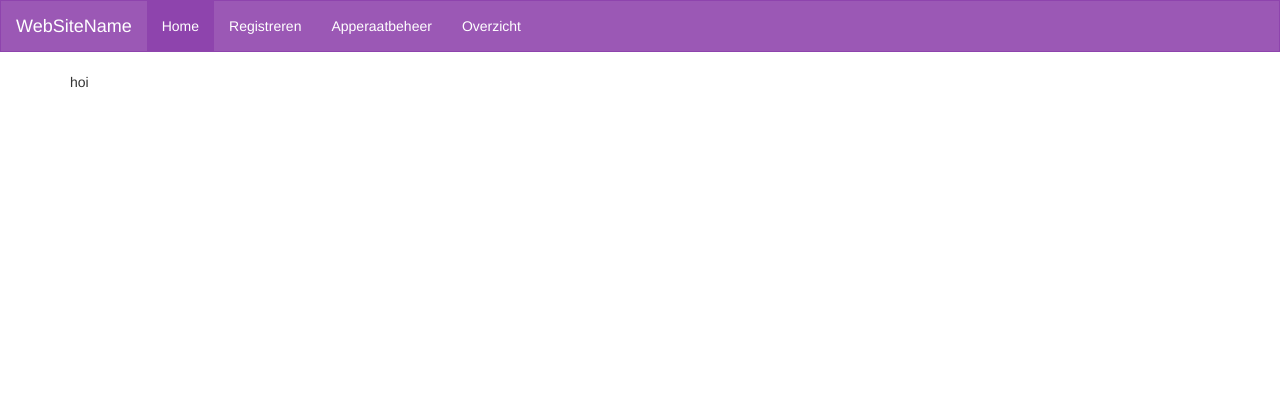
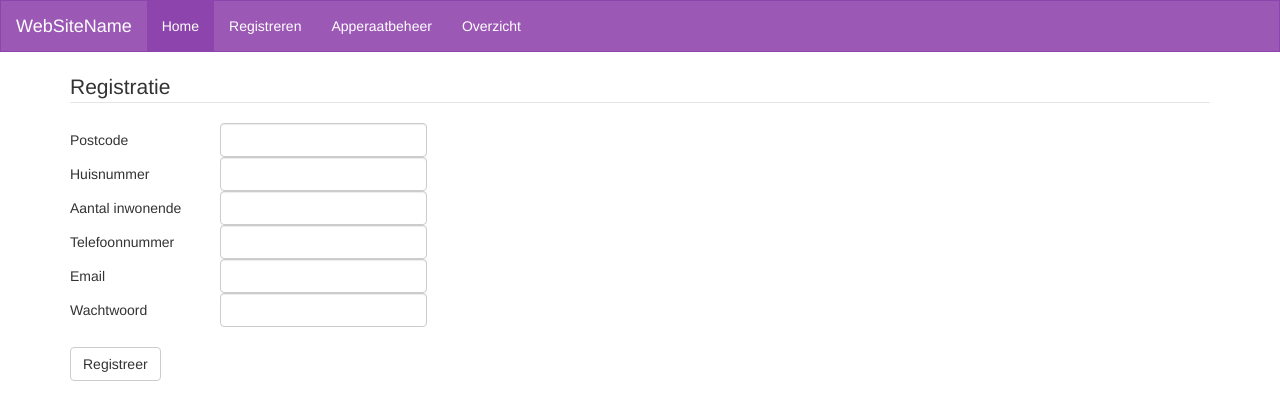
Before and after one commit to johank93/thema3.1, a PHP site: page /?p=registreren in a window 1280 px wide. Shown: the top 420 px of the page. Run offline with PHP 8.4, Linux system fonts and the light colour scheme; style sheets or scripts are compiled from the project's sources; some libraries are stand-ins or nearby versions.

Commit message:
Registratiepagina edited

```diff
--- a/week3/inc/functions.php
+++ b/week3/inc/functions.php
@@ -23,5 +23,9 @@ function pageload() {
     }
 }
 
+function validateEmail($email) {
+  return filter_var($email, FILTER_VALIDATE_EMAIL);
+}
+
 //}
 ?>
--- a/week3/index.php
+++ b/week3/index.php
@@ -1,13 +1,4 @@
-<?php  include 'inc/functions.php';  //error_reporting(0); //session_start();
-
-    $con = mysqli_connect('localhost','root','','nrg');
-
-    if (!$con) {
-        die('Could not connect: ' . mysqli_error($con));
-    }
-
-
-?>
+<?php  include 'inc/functions.php';  //error_reporting(0); //session_start(); ?>
 
 <!DOCTYPE html>
 <html lang="en">
--- a/week3/less/style.less
+++ b/week3/less/style.less
@@ -96,3 +96,9 @@
         border-radius: @borderRadius;
     }
 }
+
+//FORMS
+
+tr.spaceUnder > td{
+  margin-bottom: 50px;
+}
--- a/week3/pages/registreren.php
+++ b/week3/pages/registreren.php
@@ -1 +1,105 @@
-hoi
+<?php
+
+    $con = mysqli_connect('localhost','root','','nrg');
+
+    if (!$con) {
+        die('Could not connect: ' . mysqli_error($con));
+    }
+
+if(!empty($_POST)) {
+
+		//Controle of alles is ingevuld
+		$error = NULL;
+		if (empty($_POST['grootte'])) {$error .= "<li>Aantal inwoners</li>";}
+		if (empty($_POST['postcode'])) {$error .= "<li>Postcode</li>";}
+		if (empty($_POST['huisnr'])) {$error .= "<li>Huisnummer</li>";}
+                if (empty($_POST['tel'])) {$error .= "<li>Tel</li>";}
+                if (empty($_POST['email'])) {$error .= "<li>Email</li>";}
+                if (empty($_POST['passwd'])) {  $error .= "<li>Wachtwoord is nog niet ingevuld</li>";}
+
+                if (!validateEmail($_POST['email'])) {  $error .= "<li>E-mail is ongeldig</li>";}
+                if(!preg_match('/^[0-9\-]{10,11}$/', $_POST['tel']) AND (!empty($_POST['tel']))) { $error .= "<li>Ongeldig telefoonnummer</li>";}
+
+		if (!empty($error)) {
+
+			echo "<div class='alert alert-danger'>";
+			echo '<button type="button" class="close" data-dismiss="alert">&times;</button>';
+			echo "<strong>Er zijn enkele verplichte velden niet (correct) ingevuld!</strong><br /><br>";
+			echo "<ul class='errors'>" . $error . "</ul>";
+			echo "</div>";
+
+		}else {
+
+			$postcode = mysqli_real_escape_string($con,$_POST['postcode']);
+			$huisnr = mysqli_real_escape_string($con,$_POST['huisnr']);
+			$grootte = mysqli_real_escape_string($con,$_POST['grootte']);
+			$tel = mysqli_real_escape_string($con,$_POST['tel']);
+                        $email = mysqli_real_escape_string($con,$_POST['email']);
+                        $passwd = mysqli_real_escape_string($con,$_POST['passwd']);
+
+                        $passwd = sha1($_POST['passwd']);
+
+                        $sql = "INSERT INTO huishouden (postcode, huisnummer, grootte, telnummer, email, wachtwoord) VALUES ('$postcode','$huisnr','$grootte','$tel','$email','$passwd')";
+                        mysqli_query($con,$sql);
+
+                        echo "<div class='alert alert-success'>";
+			echo '<button type="button" class="close" data-dismiss="alert">&times;</button>';
+			echo "<strong>Je bent succesvol geregistreerd!</strong><br /><br>";
+			echo "</div>";
+
+                        echo "<b></b>";
+		}
+	}
+
+
+
+
+?>
+
+    <form method="POST">
+       <fieldset>
+           <legend>Registratie</legend>
+
+           <table>
+
+
+
+       <tr>
+        <td>Postcode</td>
+        <td><input type="text" class="form-control" name="postcode" size="20" value="<?php if(isset($_POST['postcode'])) {echo $_POST['postcode'];}?>"></td>
+       </tr>
+
+       <tr>
+        <td width="150px">Huisnummer</td>
+        <td><input type="text" class="form-control" name="huisnr" size="20" value="<?php if(isset($_POST['huisnr'])) {echo $_POST['huisnr'];}?>"></td>
+       </tr>
+
+       <tr>
+        <td width="150px">Aantal inwonende</td>
+        <td><input type="text" class="form-control" name="grootte" size="20" value="<?php if(isset($_POST['grootte'])) {echo $_POST['grootte'];}?>"></td>
+       </tr>
+
+       <tr>
+        <td>Telefoonnummer</td>
+        <td><input type="text" class="form-control" maxlength=10 name="tel" value="<?php if(isset($_POST['tel'])) {echo $_POST['tel'];}?>"></td>
+       </tr>
+
+       <tr>
+        <td>Email</td>
+        <td><input type="text" class="form-control" name="email" size="20" value="<?php if(isset($_POST['email'])) {echo $_POST['email'];}?>"></td>
+       </tr>
+
+       <tr>
+        <td>Wachtwoord</td>
+        <td><input type="password" class="form-control" name="passwd" size="20" value="<?php if(isset($_POST['passwd'])) {echo $_POST['passwd'];}?>"></td>
+       </tr>
+
+       </table>
+       </fieldset><br/>
+
+       <input type="submit" class="btn btn-default" value="Registreer"/>
+
+
+
+       </fieldset>
+    </form>
```
